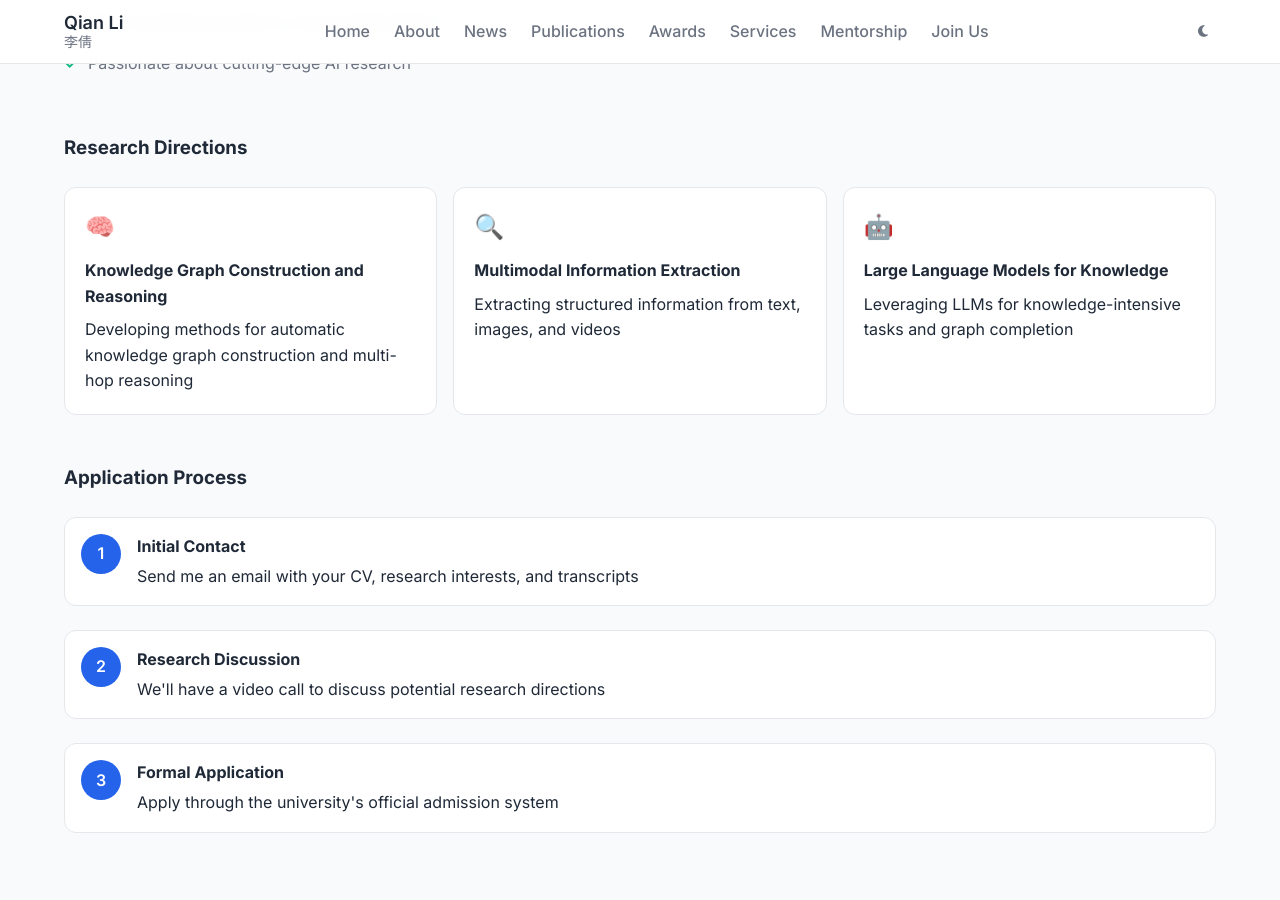
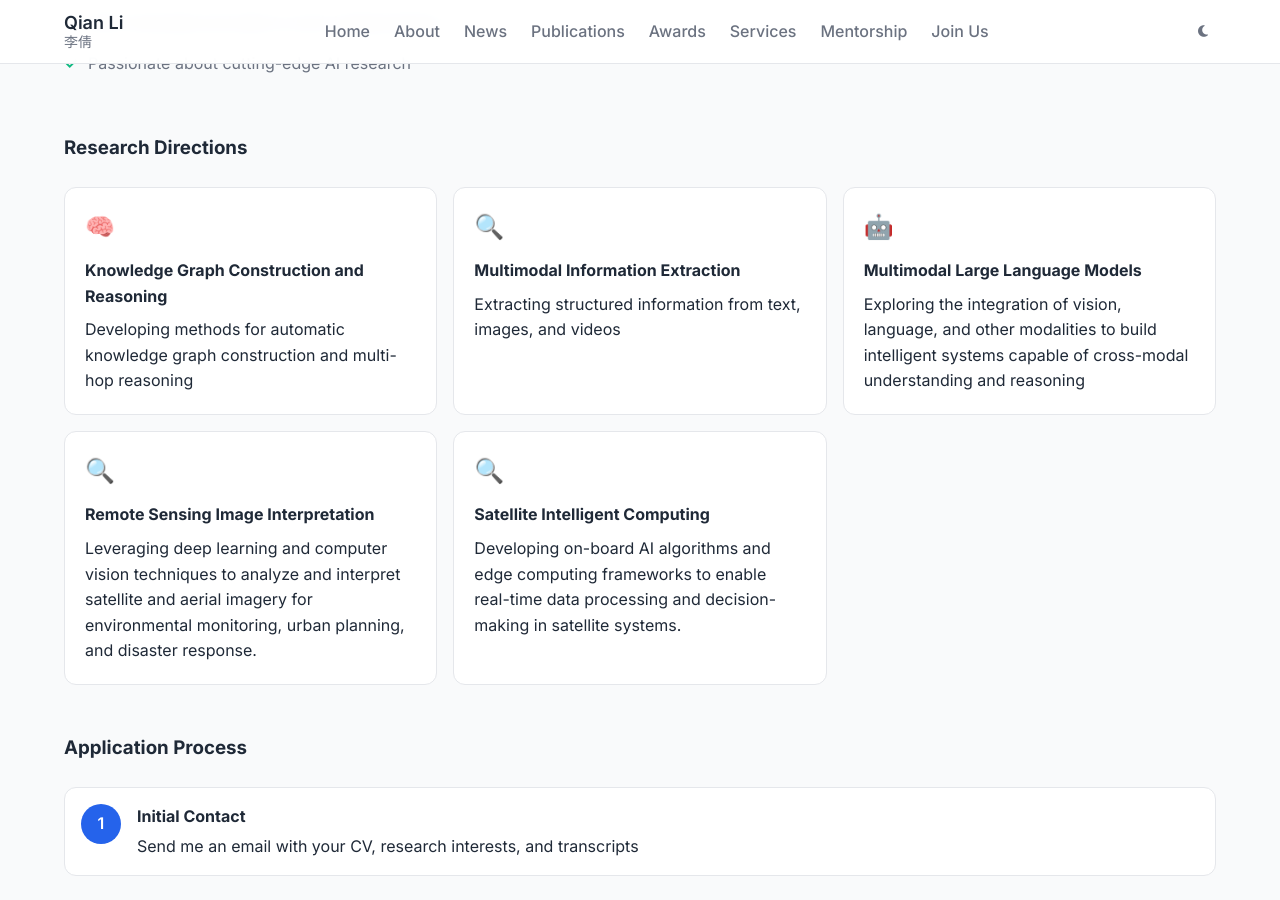
Before and after one commit to xiaoqian19940510/xiaoqian19940510.github.io, a Jekyll site: the page built from index.html, in a window 1280 px wide and 900 px high, scrolled down 7882 px. Built offline with Jekyll 4.4.1, drawn with Linux system fonts in a browser that asks for light colours; the list of posts is cut into pages by our own code.

Commit message:
Update openings.yml

```diff
--- a/_data/openings.yml
+++ b/_data/openings.yml
@@ -31,9 +31,15 @@ research_directions:
   - title: "Multimodal Information Extraction"
     description: "Extracting structured information from text, images, and videos"
     icon: "🔍"
-  - title: "Large Language Models for Knowledge"
-    description: "Leveraging LLMs for knowledge-intensive tasks and graph completion"
+  - title: "Multimodal Large Language Models"
+    description: "Exploring the integration of vision, language, and other modalities to build intelligent systems capable of cross-modal understanding and reasoning"
     icon: "🤖"
+  - title: "Remote Sensing Image Interpretation"
+    description: "Leveraging deep learning and computer vision techniques to analyze and interpret satellite and aerial imagery for environmental monitoring, urban planning, and disaster response."
+    icon: "🔍"
+  - title: "Satellite Intelligent Computing"
+    description: "Developing on-board AI algorithms and edge computing frameworks to enable real-time data processing and decision-making in satellite systems."
+    icon: "🔍"
 
 # 申请流程
 application_process:
```
